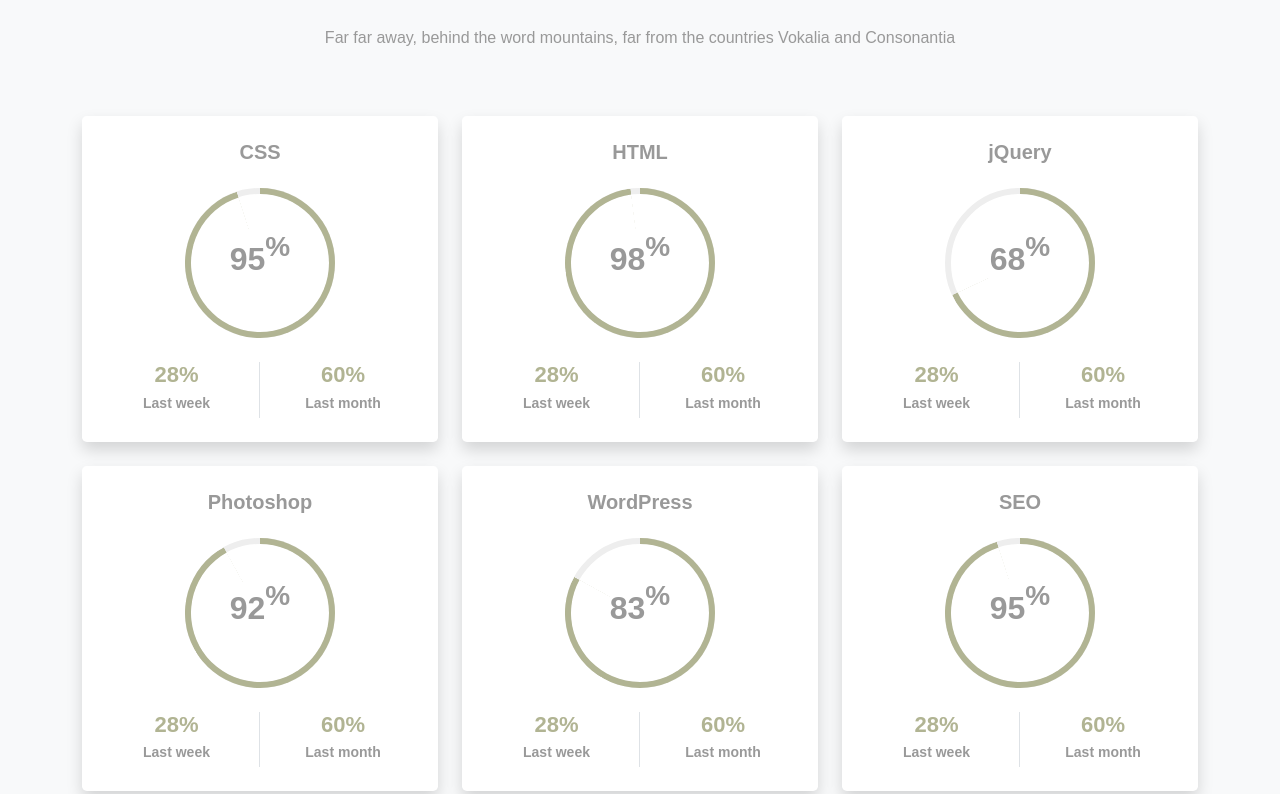
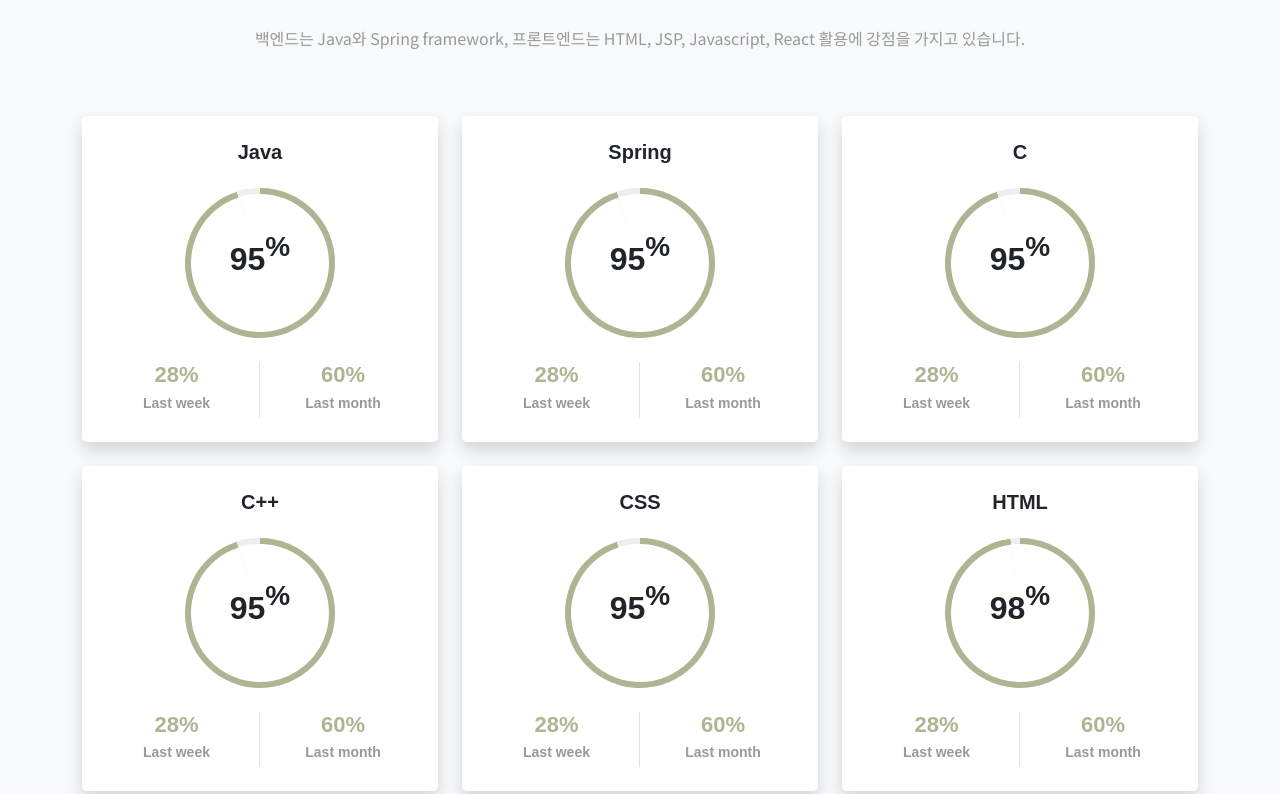
Before and after one commit to jungyoonn/portfolio, a React (Create React App) app: page / in a window 1280 px wide. Shown: the part 1886-2680 px from the top of the page. Built offline with nearby package versions, Linux system fonts and the light colour scheme.

Commit message:
기술 스택 업데이트, 세부 사항 추후 조정 예정

```diff
--- a/src/components/home/Skills.jsx
+++ b/src/components/home/Skills.jsx
@@ -1,45 +1,46 @@
-import React, { useEffect } from 'react';
+import React, { useEffect, useState } from 'react';
 
 const Skills = () => {
+  // 스킬 데이터
+  const [skills, setSkills] = useState([
+    { name: 'Java', value: 95, style: {} },
+    { name: 'Spring', value: 95, style: {} },
+    { name: 'C', value: 95, style: {} },
+    { name: 'C++', value: 95, style: {} },
+    { name: 'CSS', value: 95, style: {} },
+    { name: 'HTML', value: 98, style: {} },
+    { name: 'JSP', value: 83, style: {} },
+    { name: 'Javascript', value: 68, style: {} },
+    { name: 'jQuery', value: 68, style: {} },
+    { name: 'React', value: 92, style: {} },
+    { name: 'SQL', value: 95, style: {} }
+  ]);
+
+
   useEffect(() => {
-    // 원형 진행 막대 초기화 함수
-    const initializeProgressCircle = () => {
-      document.querySelectorAll('.progress').forEach(progress => {
-        const value = progress.getAttribute('data-value');
-        const left = progress.querySelector('.progress-left .progress-bar');
-        const right = progress.querySelector('.progress-right .progress-bar');
+    // 스킬 스타일 업데이트
+    setSkills(prevSkills =>
+      prevSkills.map(skill => {
+        const leftStyle = {};
+        const rightStyle = {};
 
-        if (value > 0) {
-          if (value <= 50) {
-            right.style.transform = `rotate(${value * 3.6}deg)`;
+        if (skill.value > 0) {
+          if (skill.value <= 50) {
+            rightStyle.transform = `rotate(${skill.value * 3.6}deg)`;
           } else {
-            right.style.transform = 'rotate(180deg)';
-            left.style.transform = `rotate(${(value - 50) * 3.6}deg)`;
+            rightStyle.transform = 'rotate(180deg)';
+            leftStyle.transform = `rotate(${(skill.value - 50) * 3.6}deg)`;
           }
         }
-      });
-    };
 
-    // 컴포넌트가 마운트된 후 진행 원형 초기화
-    initializeProgressCircle();
-
-    // 윈도우 리사이즈 시 다시 초기화
-    window.addEventListener('resize', initializeProgressCircle);
-
-    return () => {
-      window.removeEventListener('resize', initializeProgressCircle);
-    };
+        return {
+          ...skill,
+          leftStyle,
+          rightStyle
+        };
+      })
+    );
   }, []);
-
-  // 스킬 데이터
-  const skills = [
-    { name: 'CSS', value: 95 },
-    { name: 'HTML', value: 98 },
-    { name: 'jQuery', value: 68 },
-    { name: 'Photoshop', value: 92 },
-    { name: 'WordPress', value: 83 },
-    { name: 'SEO', value: 95 }
-  ];
 
   return (
     <section className="ftco-section bg-light" id="skills-section">
@@ -47,23 +48,23 @@
         <div className="row justify-content-center pb-5">
           <div className="col-md-12 heading-section text-center ftco-animate">
             <span className="subheading">Skills</span>
-            <h2 className="mb-4">My Skills</h2>
-            <p>Far far away, behind the word mountains, far from the countries Vokalia and Consonantia</p>
+            <h2 className="mb-4 text-dark">My Skills</h2>
+            <p className='noto-sans-kr'>백엔드는 Java와 Spring framework, 프론트엔드는 HTML, JSP, Javascript, React 활용에 강점을 가지고 있습니다.</p>
           </div>
         </div>
         <div className="row progress-circle mb-5">
           {skills.map((skill, index) => (
             <div className="col-lg-4 mb-4" key={index}>
               <div className="bg-white rounded-lg shadow p-4">
-                <h2 className="h5 font-weight-bold text-center mb-4">{skill.name}</h2>
+                <h2 className="h5 font-weight-bold text-center mb-4 text-dark">{skill.name}</h2>
 
                 {/* Progress bar */}
-                <div className="progress mx-auto" data-value={skill.value}>
+                <div className="progress mx-auto text-dark" data-value={skill.value}>
                   <span className="progress-left">
-                    <span className="progress-bar border-primary"></span>
+                    <span className="progress-bar border-primary" style={skill.leftStyle}></span>
                   </span>
                   <span className="progress-right">
-                    <span className="progress-bar border-primary"></span>
+                    <span className="progress-bar border-primary" style={skill.rightStyle}></span>
                   </span>
                   <div className="progress-value w-100 h-100 rounded-circle d-flex align-items-center justify-content-center">
                     <div className="h2 font-weight-bold">{skill.value}<sup className="small">%</sup></div>
```
